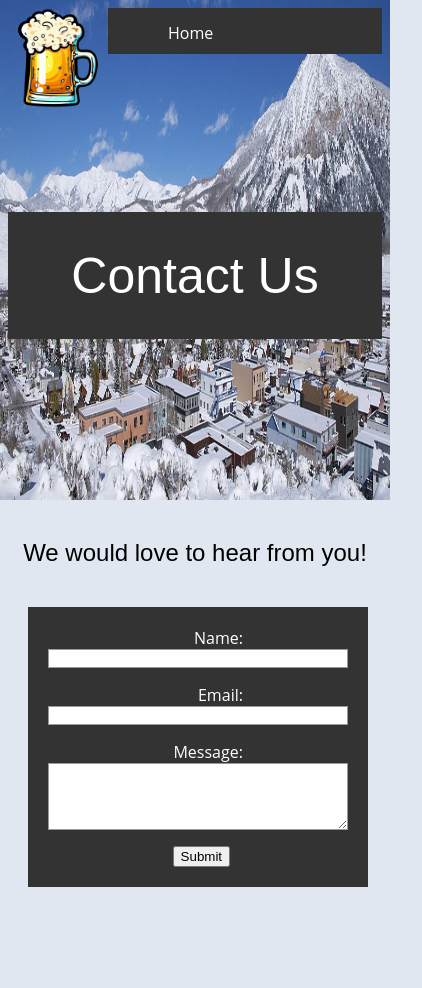
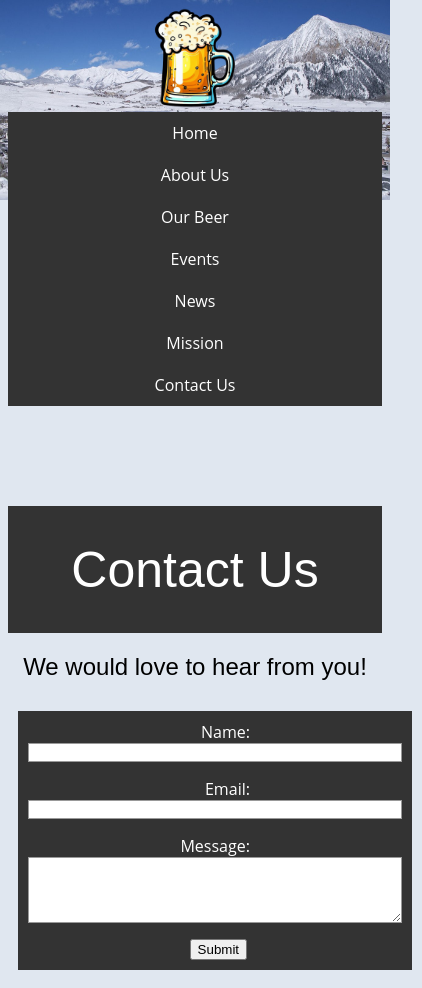
Before and after one commit to barvizu841/The-Arvizu-Brewing-Company, a plain HTML site: page ContactUs.html in a window 390 px wide. Shown: the whole page, 422 px wide, since content can reach past the window. Before the commit the page ends 915 px from the top, so only its background shows below. Drawn offline with Linux system fonts and the light colour scheme.

Commit message:
Add files via upload

```diff
--- a/styles.css
+++ b/styles.css
@@ -217,3 +217,94 @@ element {
     margin: 5px;
     padding: 5px;
 }
+
+/* For tablets */
+@media (max-width: 768px) {
+    html {
+        background-size: 100% 300px;
+    }
+
+    header {
+        flex-direction: column;
+    }
+
+    ul {
+        height: auto;
+    }
+
+    li {
+        float: none;
+        width: 100%;
+    }
+
+    li a {
+        padding: 14px 30px;
+    }
+
+    info {
+        flex-direction: column;
+        margin-top: 40px;
+    }
+
+    hours, location {
+        margin: 20px auto;
+    }
+
+    table {
+        font-size: 13px;
+    }
+        article {
+    display: flex;
+        flex-direction: column;
+}
+
+}
+
+/* For mobile devices */
+@media (max-width: 480px) {
+    html {
+        background-size: 100% 200px;
+    }
+
+    ul {
+        height: auto;
+        flex-direction: column;
+    }
+
+    li a {
+        padding: 10px 20px;
+    }
+
+    description, hours, location {
+        margin: 10px;
+    }
+
+    form {
+        width: 100%;
+        padding: 10px;
+        margin: 10px;
+    }
+
+    label {
+        min-width: 70px;
+    }
+
+    input, textarea {
+        width: 100%;
+    }
+
+    .button {
+        padding-left: 0;
+        text-align: center;
+    }
+
+    table {
+        font-size: 12px;
+    }
+
+    article {
+    display: flex;
+        flex-direction: column;
+}
+
+}
```
